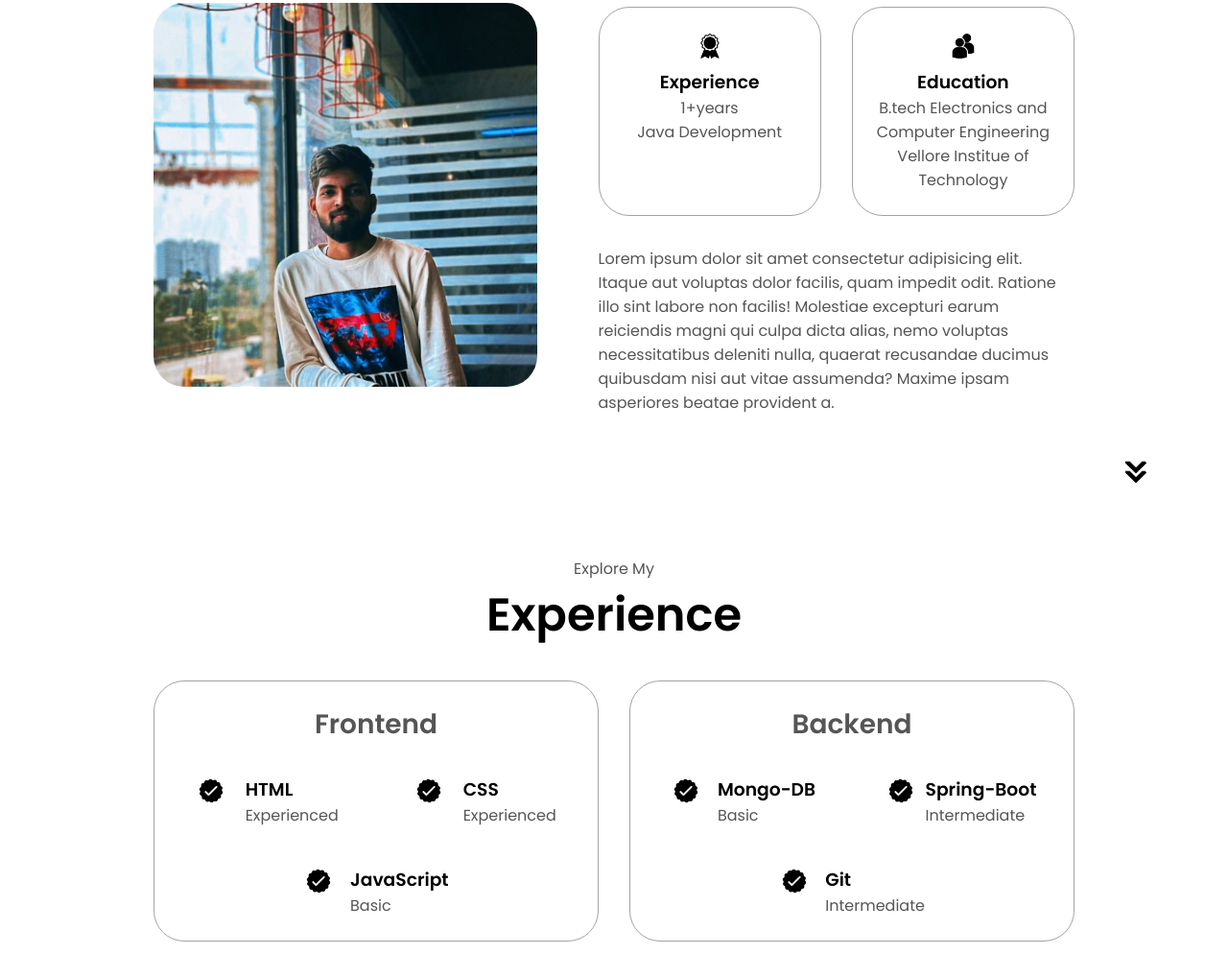
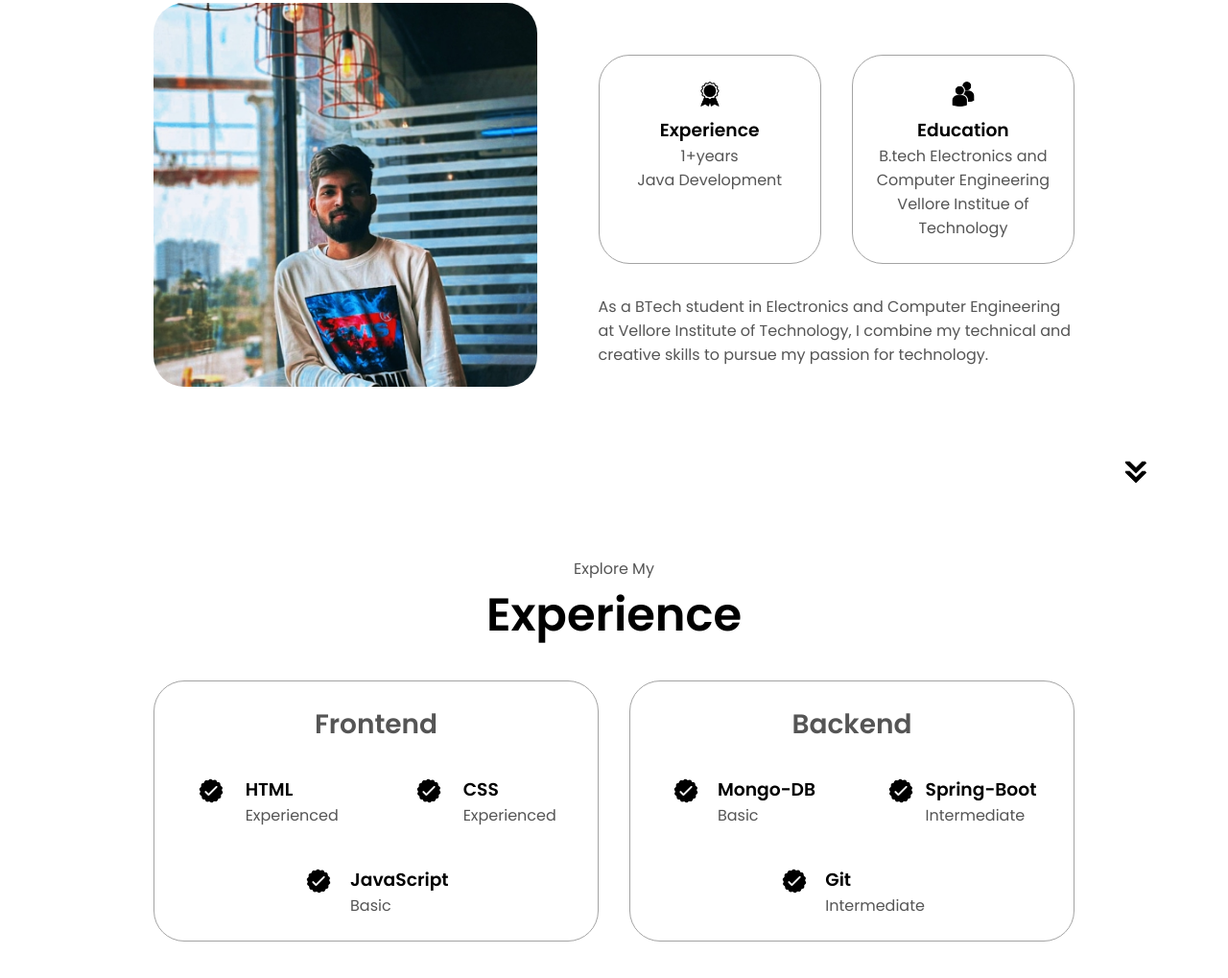
Before and after one commit to Rishavsingh5643/html-css-js-portfolio, a plain HTML site: page index.html in a window 1280 px wide. Shown: the part 1116-2135 px from the top of the page at 96% size. Drawn offline with Linux system fonts and the light colour scheme.

Commit message:
Update index.html

```diff
--- a/index.html
+++ b/index.html
@@ -106,11 +106,11 @@
                     </div>
                 </div>
                 <div class="text-container">
-                    <p>
-                        Lorem ipsum dolor sit amet consectetur adipisicing elit. Itaque aut voluptas dolor facilis,
-                        quam impedit odit. Ratione illo sint labore non facilis! Molestiae excepturi earum reiciendis
-                        magni qui culpa dicta alias, nemo voluptas necessitatibus deleniti nulla, quaerat recusandae
-                        ducimus quibusdam nisi aut vitae assumenda? Maxime ipsam asperiores beatae provident a.
+                    <p>As a BTech student in Electronics and Computer Engineering at
+                        Vellore Institute of Technology, I combine my technical and
+                         creative skills to pursue my passion for technology.
+
+
                     </p>
                 </div>
             </div>
```
